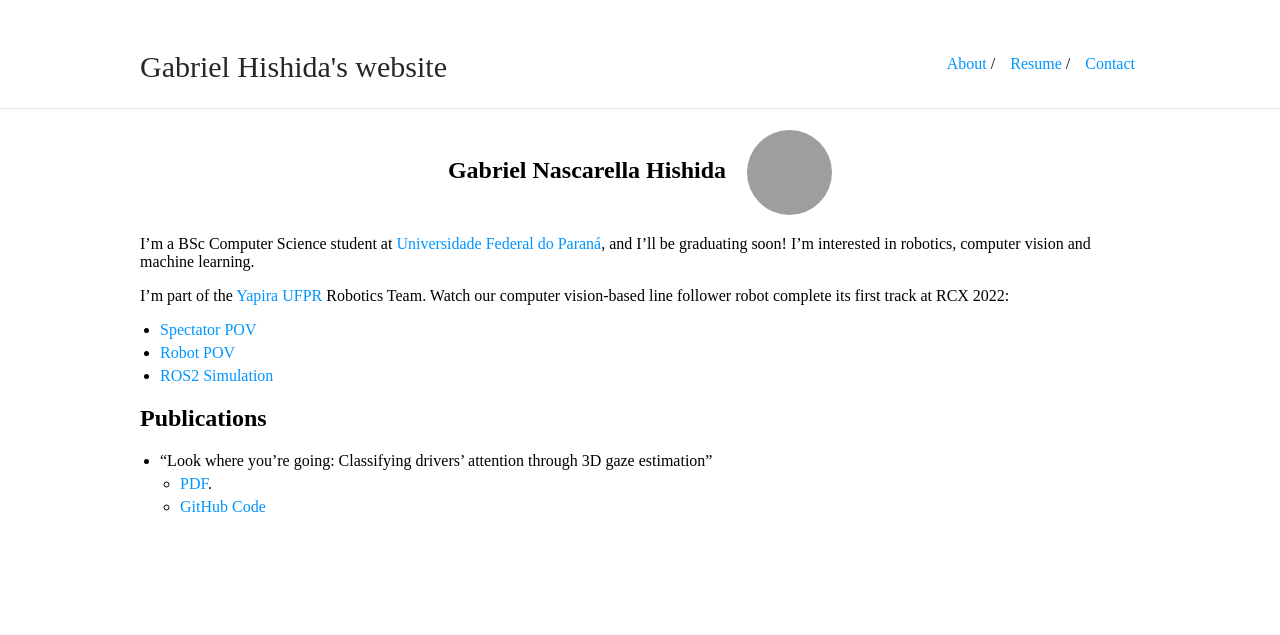
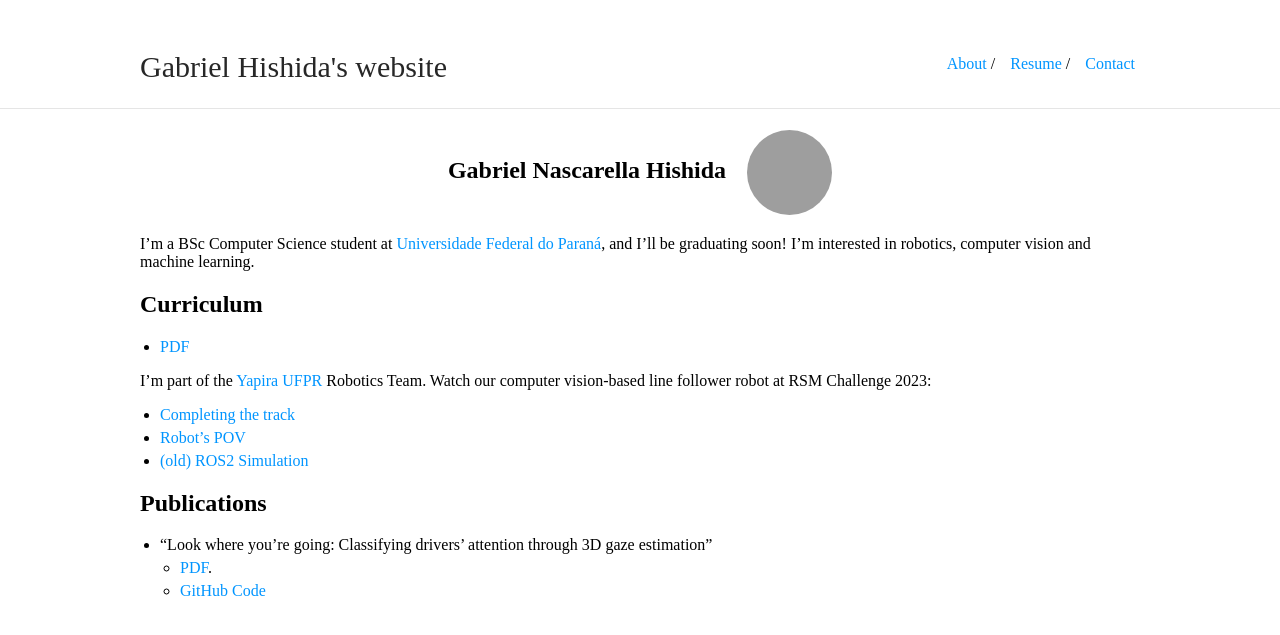
Before and after one commit to gabrielnhn/gabrielnhn.github.io, a Jekyll site: the page built from index.md, in a window 1280 px wide. Shown: the top 635 px of the page. Built offline with Jekyll 4.4.1, drawn with Linux system fonts in a browser that asks for light colours; grey boxes are pictures that could not be loaded.

Commit message:
update videos, include curriculum

```diff
--- a/index.md
+++ b/index.md
@@ -6,10 +6,14 @@ layout: default
 
 I'm a BSc Computer Science student at [Universidade Federal do Paraná](http://bcc.ufpr.br/), and I'll be graduating soon! I'm interested in robotics, computer vision and machine learning.
 
-I'm part of the [Yapira UFPR](https://www.facebook.com/ufpr.yapira) Robotics Team. Watch our computer vision-based line follower robot complete its first track at RCX 2022:
-* [Spectator POV](https://drive.google.com/file/d/13jQLvRatMAxQXDhhhWztNFT34ptf3a_2/view?usp=sharing)
-* [Robot POV](https://drive.google.com/file/d/1qnftp4b8_yvBsK6LlyaOee2ITNIrxgbI/view?usp=sharing)
-* [ROS2 Simulation](https://www.youtube.com/watch?v=E3LZQBVdJgE)
+## Curriculum
+* [PDF](./cv-may-2023.pdf)
+
+
+I'm part of the [Yapira UFPR](https://www.facebook.com/ufpr.yapira) Robotics Team. Watch our computer vision-based line follower robot at RSM Challenge 2023:
+* [Completing the track](https://drive.google.com/file/d/13jQLvRatMAxQXDhhhWztNFT34ptf3a_2/view?usp=sharing)
+* [Robot's POV](https://drive.google.com/file/d/120FX-vgDSVecLkO5IVpLtX19qO9a1s0t/view?usp=sharing)
+* [(old) ROS2 Simulation](https://www.youtube.com/watch?v=E3LZQBVdJgE)
 
 ## Publications
 
```
Also changed, not shown: contact.md (+2 -2 lines), sherlock.jpg (deleted), 1 other file.
